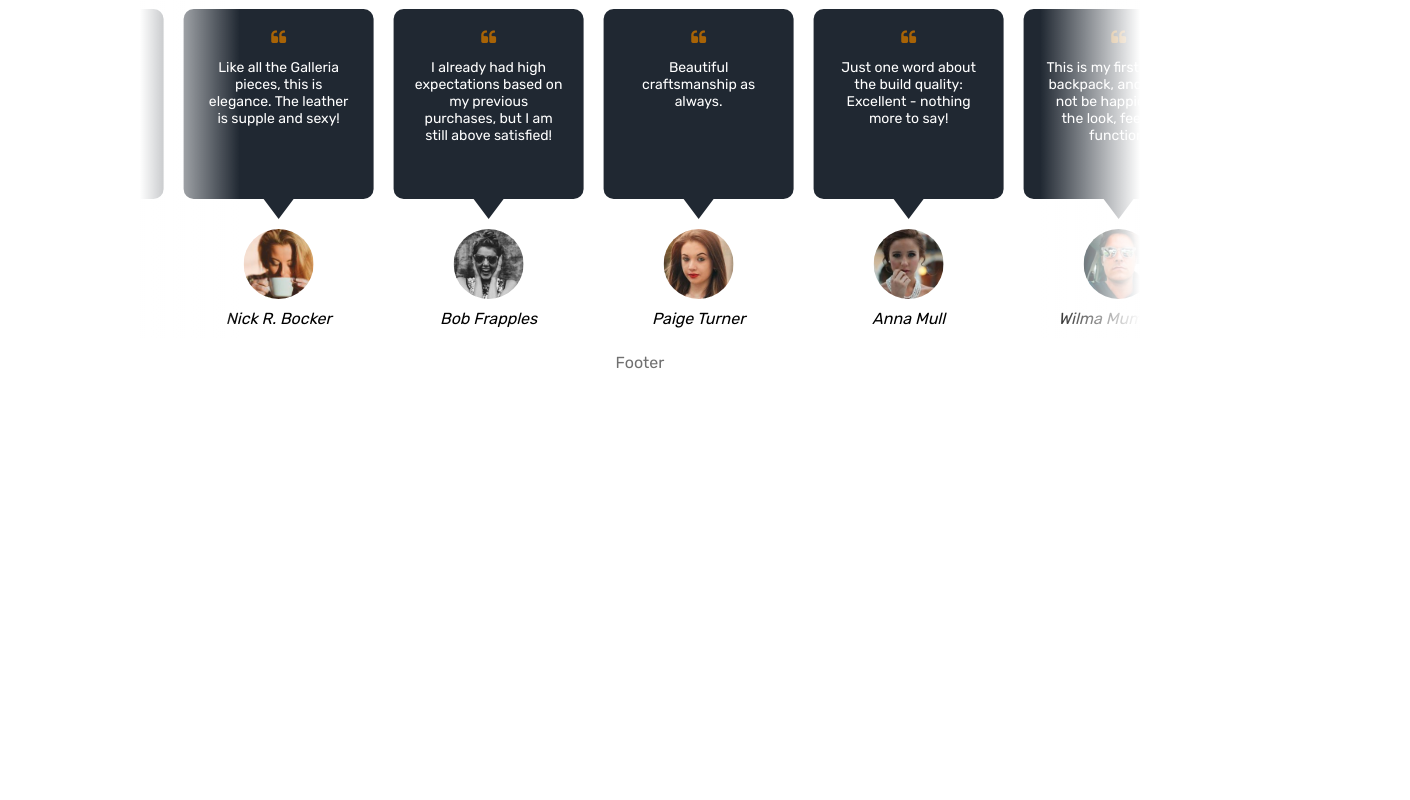
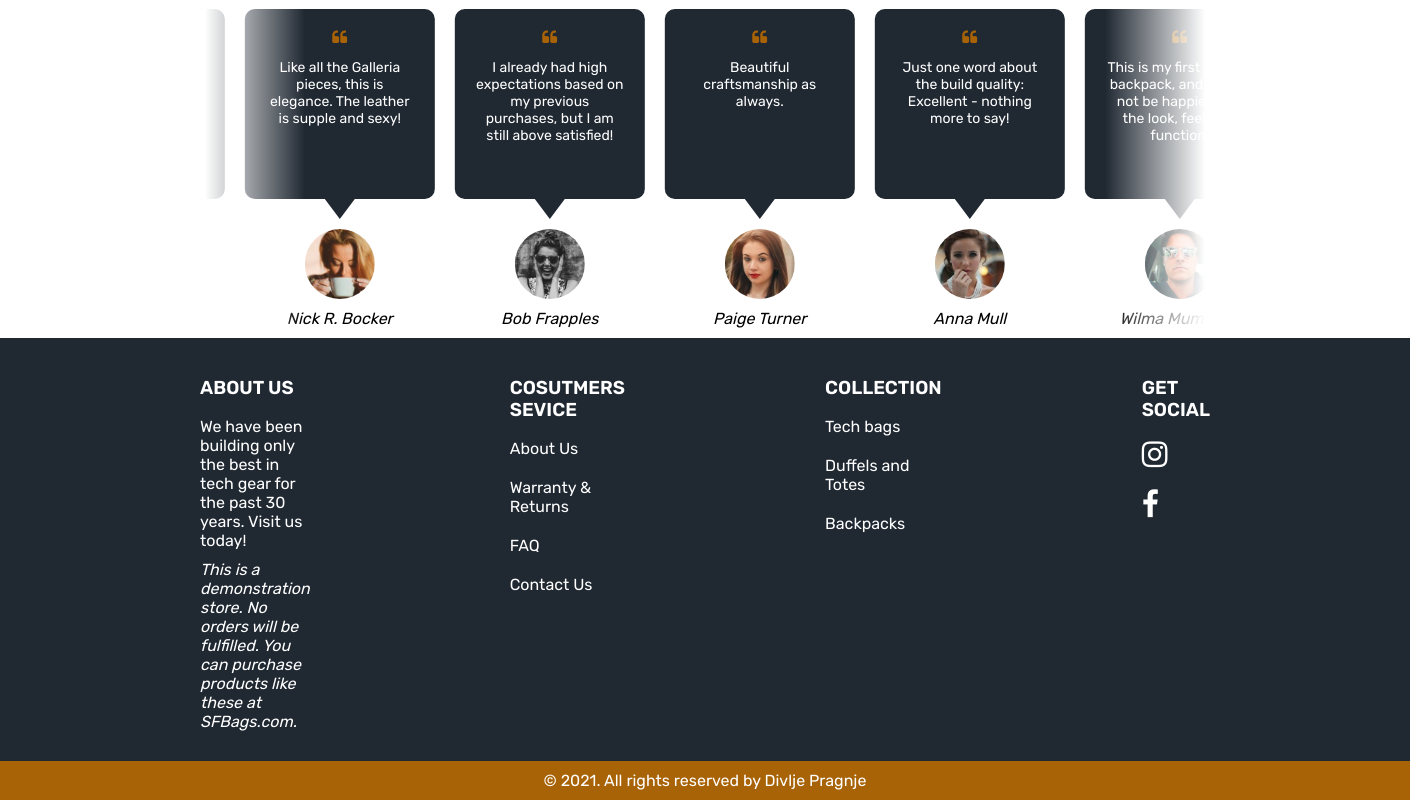
Before and after one commit to DivljePragnje/topic-enterijer, a React (Create React App) app in the folder client-web/: page / in a window 1280 px wide. Shown: the part 978-1778 px from the top of the page, 1410 px wide, since content can reach past the window. Before the commit the page ends 1416 px from the top, so only its background shows below. Built offline with nearby package versions, Linux system fonts and the light colour scheme.

Commit message:
Added Footer

```diff
--- a/client-web/src/App.tsx
+++ b/client-web/src/App.tsx
@@ -1,4 +1,5 @@
 import { BrowserRouter as Router, Route } from "react-router-dom";
+import { Footer } from "./components/Footer/Footer";
 import { Menu } from "./components/Menu/Menu";
 import { Quotes } from "./components/Quotes/Quotes";
 
@@ -10,7 +11,9 @@ function App() {
           <Menu />
           <Quotes />
         </main>
-        <footer>Footer</footer>
+        <footer>
+          <Footer />
+        </footer>
       </div>
       <Route></Route>
       <Route></Route>
--- /dev/null
+++ b/client-web/src/components/Footer/Footer.scss
@@ -0,0 +1,53 @@
+@import "../../utilities/constants";
+.rights {
+  margin: 0;
+  padding: 1rem 0;
+  background-color: $light_color;
+  color: white;
+}
+.footer-container {
+  display: flex;
+  background-color: $dark_color;
+  padding: 2rem 10rem;
+  color: white;
+  .about-us,
+  .costumers-service,
+  .collection,
+  .get-social {
+    text-align: left;
+    display: flex;
+    flex-direction: column;
+    flex: 1 1 0;
+    padding: 0 10rem;
+  }
+
+  ul {
+    list-style-type: none;
+    padding: 0;
+    margin: 0;
+    li {
+      padding-bottom: 2rem;
+    }
+  }
+
+  .about-us {
+    p {
+      padding-bottom: 1rem;
+    }
+  }
+
+  .get-social {
+    li {
+      padding-right: 2rem;
+      float: left;
+    }
+    i {
+      font-size: 3rem;
+    }
+  }
+
+  p {
+    margin: 0;
+    padding: 0;
+  }
+}
--- /dev/null
+++ b/client-web/src/components/Footer/Footer.tsx
@@ -0,0 +1,52 @@
+import "./Footer.scss";
+
+export const Footer = () => {
+  return (
+    <div>
+      <div className="footer-container">
+        <div className="about-us">
+          <h3>ABOUT US</h3>
+          <p>
+            We have been building only the best in tech gear for the past 30
+            years. Visit us today!
+          </p>
+          <p>
+            <em>
+              This is a demonstration store. No orders will be fulfilled. You
+              can purchase products like these at SFBags.com.
+            </em>
+          </p>
+        </div>
+        <div className="costumers-service">
+          <h3>COSUTMERS SEVICE</h3>
+          <ul>
+            <li>About Us</li>
+            <li>Warranty & Returns</li>
+            <li>FAQ</li>
+            <li>Contact Us</li>
+          </ul>
+        </div>
+        <div className="collection">
+          <h3>COLLECTION</h3>
+          <ul>
+            <li>Tech bags</li>
+            <li>Duffels and Totes</li>
+            <li>Backpacks</li>
+          </ul>
+        </div>
+        <div className="get-social">
+          <h3>GET SOCIAL</h3>
+          <ul>
+            <li>
+              <i className="fa fa-instagram"></i>
+            </li>
+            <li>
+              <i className="fa fa-facebook-f"></i>
+            </li>
+          </ul>
+        </div>
+      </div>
+      <p className="rights">© 2021. All rights reserved by Divlje Pragnje</p>
+    </div>
+  );
+};
--- a/client-web/src/index.scss
+++ b/client-web/src/index.scss
@@ -20,7 +20,7 @@ body {
     "main"
     "footer";
   grid-template-columns: 1fr;
-  grid-template-rows: 1fr 10rem;
+  grid-template-rows: 1fr 1fr;
   height: 100vh;
 }
 
@@ -30,9 +30,7 @@ main {
 
 footer {
   grid-area: footer;
-  color: #707070;
   text-align: center;
-  line-height: 5rem;
   min-height: 50px;
 }
 
```
